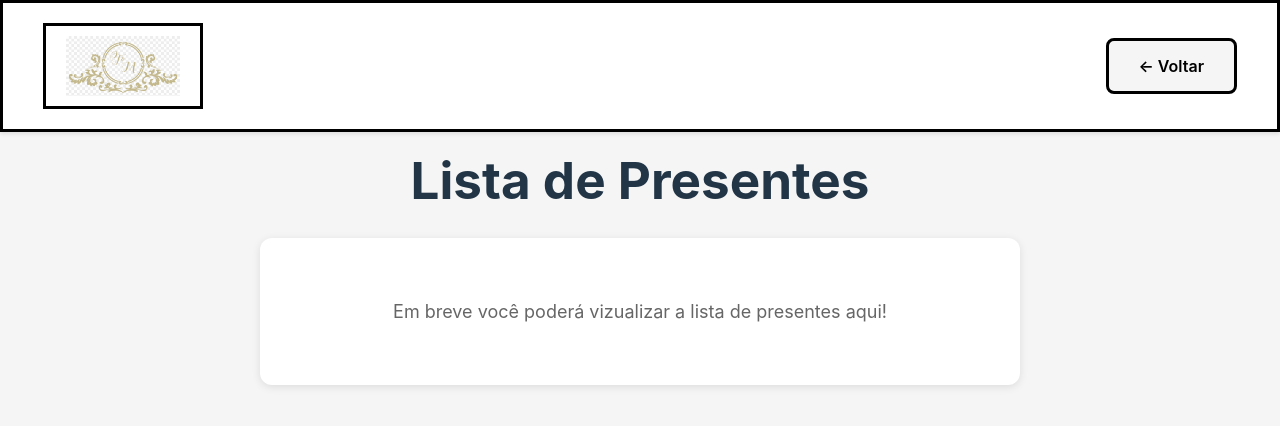
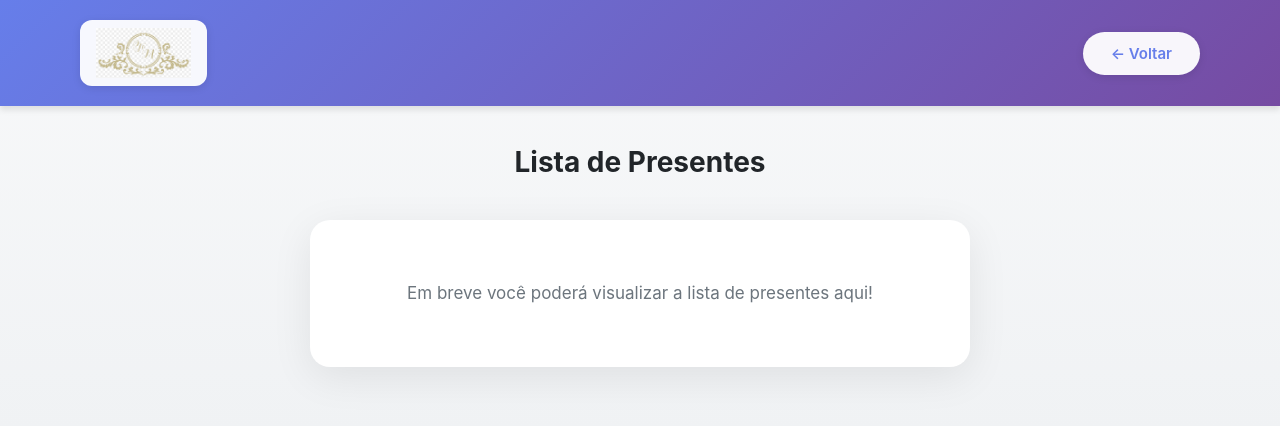
Before and after one commit to baradelbruno/wedding-ui, a React (Vite) app: page /lista-presentes in a window 1280 px wide. Shown: the top 426 px of the page. Built offline with nearby package versions, Linux system fonts and the light colour scheme.

Commit message:
added mui

```diff
--- a/package.json
+++ b/package.json
@@ -9,6 +9,10 @@
     "preview": "vite preview"
   },
   "dependencies": {
+    "@emotion/react": "^11.14.0",
+    "@emotion/styled": "^11.14.1",
+    "@mui/icons-material": "^7.3.8",
+    "@mui/material": "^7.3.8",
     "react": "^18.2.0",
     "react-dom": "^18.2.0",
     "react-router-dom": "^7.13.1"
--- a/src/components/Header.css
+++ b/src/components/Header.css
@@ -1,61 +1,106 @@
 .header {
+  background: linear-gradient(135deg, #667eea 0%, #764ba2 100%);
+  box-shadow: 0 4px 6px rgba(0, 0, 0, 0.1);
+  position: sticky;
+  top: 0;
+  z-index: 1000;
+}
+
+.header-content {
+  max-width: 1200px;
+  margin: 0 auto;
+  padding: 20px 40px;
   display: flex;
   justify-content: space-between;
   align-items: center;
-  padding: 20px 40px;
-  background-color: #ffffff;
-  border: 3px solid #000000;
-  box-shadow: 0 2px 4px rgba(0, 0, 0, 0.1);
 }
 
-.logo {
-  padding: 10px 20px;
-  border: 3px solid #000000;
-  background-color: #ffffff;
+.logo-container {
+  padding: 8px 16px;
+  background-color: rgba(255, 255, 255, 0.95);
+  border-radius: 12px;
   display: flex;
   align-items: center;
   justify-content: center;
+  box-shadow: 0 2px 8px rgba(0, 0, 0, 0.1);
+  transition: transform 0.2s ease, box-shadow 0.2s ease;
+}
+
+.logo-container:hover {
+  transform: translateY(-2px);
+  box-shadow: 0 4px 12px rgba(0, 0, 0, 0.15);
 }
 
 .logo-image {
-  height: 60px;
+  height: 50px;
   width: auto;
-  max-width: 200px;
+  max-width: 180px;
   object-fit: contain;
 }
 
 .nav-buttons {
   display: flex;
-  gap: 15px;
+  gap: 12px;
 }
 
 .nav-button {
-  padding: 15px 30px;
-  font-size: 16px;
+  padding: 12px 28px;
+  font-size: 15px;
   font-weight: 600;
-  border: 3px solid #000000;
-  background-color: #ffffff;
-  color: #000000;
+  border: none;
+  border-radius: 25px;
   cursor: pointer;
   transition: all 0.3s ease;
   white-space: nowrap;
+  font-family: -apple-system, BlinkMacSystemFont, 'Segoe UI', 'Roboto', 'Oxygen', 'Ubuntu', 'Cantarell', sans-serif;
 }
 
-.nav-button:hover {
-  background-color: #000000;
+.nav-button.primary {
+  background-color: #ffffff;
+  color: #667eea;
+  box-shadow: 0 2px 8px rgba(0, 0, 0, 0.1);
+}
+
+.nav-button.primary:hover {
+  transform: translateY(-2px);
+  box-shadow: 0 4px 12px rgba(0, 0, 0, 0.2);
+  background-color: #f8f9fa;
+}
+
+.nav-button.secondary {
+  background-color: rgba(255, 255, 255, 0.2);
   color: #ffffff;
+  border: 2px solid rgba(255, 255, 255, 0.5);
+}
+
+.nav-button.secondary:hover {
+  background-color: rgba(255, 255, 255, 0.3);
+  border-color: rgba(255, 255, 255, 0.8);
+  transform: translateY(-2px);
 }
 
 .back-button {
-  background-color: #f5f5f5;
+  background-color: rgba(255, 255, 255, 0.95);
+  color: #667eea;
+  box-shadow: 0 2px 8px rgba(0, 0, 0, 0.1);
+}
+
+.back-button:hover {
+  background-color: #ffffff;
+  transform: translateY(-2px);
+  box-shadow: 0 4px 12px rgba(0, 0, 0, 0.2);
 }
 
 /* Responsive design */
 @media (max-width: 768px) {
-  .header {
+  .header-content {
     flex-direction: column;
     gap: 20px;
-    padding: 20px;
+    padding: 16px 20px;
+  }
+
+  .logo-image {
+    height: 40px;
   }
 
   .nav-buttons {
@@ -65,5 +110,6 @@
 
   .nav-button {
     width: 100%;
+    padding: 14px 24px;
   }
 }
--- a/src/components/Header.jsx
+++ b/src/components/Header.jsx
@@ -9,20 +9,21 @@ function Header() {
 
   return (
     <header className="header">
-      <div className="logo">
+      <div className="header-content">
+        <div className="logo-container" onClick={() => navigate('/')} style={{ cursor: 'pointer' }}>
           <img src={logo} alt="Wedding Logo" className="logo-image" />
         </div>
 
         {isHomePage ? (
           <nav className="nav-buttons">
             <button
-            className="nav-button"
+              className="nav-button primary"
               onClick={() => navigate('/confirmar-presenca')}
             >
               Confirmar Presença
             </button>
             <button
-            className="nav-button"
+              className="nav-button secondary"
               onClick={() => navigate('/lista-presentes')}
             >
               Lista de Presentes
@@ -38,6 +39,7 @@ function Header() {
             </button>
           </nav>
         )}
+      </div>
     </header>
   )
 }
--- a/src/components/StatusMessage.jsx
+++ b/src/components/StatusMessage.jsx
@@ -1,16 +1,29 @@
 function StatusMessage({ message }) {
   if (!message) return null
 
+  const isSuccess = message.type === 'success'
+
   return (
     <div style={{
-      padding: '12px',
-      borderRadius: '8px',
-      marginBottom: '15px',
-      background: message.type === 'success' ? '#d4edda' : '#f8d7da',
-      color: message.type === 'success' ? '#155724' : '#721c24',
-      border: `1px solid ${message.type === 'success' ? '#c3e6cb' : '#f5c6cb'}`
+      padding: '16px 20px',
+      borderRadius: '12px',
+      marginBottom: '24px',
+      background: isSuccess
+        ? 'linear-gradient(135deg, #d4edda 0%, #c3e6cb 100%)'
+        : 'linear-gradient(135deg, #f8d7da 0%, #f5c6cb 100%)',
+      color: isSuccess ? '#155724' : '#721c24',
+      border: 'none',
+      boxShadow: '0 2px 8px rgba(0, 0, 0, 0.08)',
+      fontSize: '15px',
+      fontWeight: '500',
+      display: 'flex',
+      alignItems: 'center',
+      gap: '10px'
     }}>
-      {message.text}
+      <span style={{ fontSize: '20px' }}>
+        {isSuccess ? '✓' : '⚠'}
+      </span>
+      <span>{message.text}</span>
     </div>
   )
 }
--- a/src/index.css
+++ b/src/index.css
@@ -1,14 +1,15 @@
+* {
+  margin: 0;
+  padding: 0;
+  box-sizing: border-box;
+}
+
 :root {
-  font-family: Inter, system-ui, Avenir, Helvetica, Arial, sans-serif;
-  line-height: 1.5;
+  font-family: -apple-system, BlinkMacSystemFont, 'Segoe UI', 'Roboto', 'Oxygen', 'Ubuntu', 'Cantarell', 'Fira Sans', 'Droid Sans', 'Helvetica Neue', sans-serif;
+  line-height: 1.6;
   font-weight: 400;
-
-
-
-  color-scheme: light dark;
-  color: rgba(255, 255, 255, 0.87);
-  background-color: #242424;
-
+  color: #212529;
+  background-color: #ffffff;
   font-synthesis: none;
   text-rendering: optimizeLegibility;
   -webkit-font-smoothing: antialiased;
@@ -16,55 +17,28 @@
 }
 
 a {
-  font-weight: 500;
-  color: #646cff;
-  text-decoration: inherit;
+  color: #667eea;
+  text-decoration: none;
+  transition: color 0.3s ease;
 }
 a:hover {
-  color: #535bf2;
+  color: #764ba2;
 }
 
 body {
   margin: 0;
-  display: flex;
-  place-items: center;
   min-width: 320px;
   min-height: 100vh;
+  background: linear-gradient(to bottom, #f8f9fa 0%, #e9ecef 100%);
 }
 
 h1 {
-  font-size: 3.2em;
-  line-height: 1.1;
+  font-size: 2em;
+  line-height: 1.2;
+  font-weight: 700;
+  color: #212529;
 }
 
 button {
-  border-radius: 8px;
-  border: 1px solid transparent;
-  padding: 0.6em 1.2em;
-  font-size: 1em;
-  font-weight: 500;
   font-family: inherit;
-  background-color: #1a1a1a;
-  cursor: pointer;
-  transition: border-color 0.25s;
 }
-button:hover {
-  border-color: #646cff;
-}
-button:focus,
-button:focus-visible {
-  outline: 4px auto -webkit-focus-ring-color;
-}
-
-@media (prefers-color-scheme: light) {
-  :root {
-    color: #213547;
-    background-color: #ffffff;
-  }
-  a:hover {
-    color: #747bff;
-  }
-  button {
-    background-color: #f9f9f9;
-  }
-}
--- a/src/pages/GiftList.css
+++ b/src/pages/GiftList.css
@@ -2,24 +2,54 @@
   min-height: 100vh;
   display: flex;
   flex-direction: column;
-  background-color: #f5f5f5;
+  background: linear-gradient(to bottom, #f8f9fa 0%, #e9ecef 100%);
 }
 
 .content-wrapper {
-  max-width: 800px;
+  max-width: 700px;
   margin: 0 auto;
-  padding: 20px;
+  padding: 40px 20px;
   width: 100%;
 }
 
 .gift-list-page h1 {
   text-align: center;
-  margin-bottom: 30px;
+  margin-bottom: 40px;
+  font-size: 28px;
+  color: #212529;
+  font-weight: 700;
 }
 
 .card {
   background: white;
-  padding: 60px 30px;
-  border-radius: 12px;
-  box-shadow: 0 2px 8px rgba(0, 0, 0, 0.1);
+  padding: 60px 40px;
+  border-radius: 20px;
+  box-shadow: 0 10px 40px rgba(0, 0, 0, 0.08);
+  text-align: center;
 }
+
+.card p {
+  color: #6c757d;
+  font-size: 17px;
+  line-height: 1.6;
+}
+
+@media (max-width: 768px) {
+  .content-wrapper {
+    padding: 30px 16px;
+  }
+
+  .gift-list-page h1 {
+    font-size: 24px;
+    margin-bottom: 30px;
+  }
+
+  .card {
+    padding: 40px 24px;
+    border-radius: 16px;
+  }
+
+  .card p {
+    font-size: 16px;
+  }
+}
--- a/src/pages/GiftList.jsx
+++ b/src/pages/GiftList.jsx
@@ -12,10 +12,10 @@ function GiftList() {
         </div>
 
         <div className="card">
-        <p style={{ textAlign: 'center', fontSize: '18px', color: '#666' }}>
-          Em breve você poderá vizualizar a lista de presentes aqui!
-        </p>
-      </div>
+          <p>
+            Em breve você poderá visualizar a lista de presentes aqui!
+          </p>
+        </div>
       </div>
     </div>
   )
--- a/src/pages/GuestConfirmation.css
+++ b/src/pages/GuestConfirmation.css
@@ -2,24 +2,43 @@
   min-height: 100vh;
   display: flex;
   flex-direction: column;
-  background-color: #f5f5f5;
+  background: linear-gradient(to bottom, #f8f9fa 0%, #e9ecef 100%);
 }
 
 .content-wrapper {
-  max-width: 800px;
+  max-width: 700px;
   margin: 0 auto;
-  padding: 20px;
+  padding: 40px 20px;
   width: 100%;
 }
 
 .guest-confirmation-page h1 {
   text-align: center;
-  margin-bottom: 30px;
+  margin-bottom: 40px;
+  font-size: 28px;
+  color: #212529;
+  font-weight: 700;
 }
 
 .card {
   background: white;
-  padding: 30px;
-  border-radius: 12px;
-  box-shadow: 0 2px 8px rgba(0, 0, 0, 0.1);
+  padding: 40px;
+  border-radius: 20px;
+  box-shadow: 0 10px 40px rgba(0, 0, 0, 0.08);
 }
+
+@media (max-width: 768px) {
+  .content-wrapper {
+    padding: 30px 16px;
+  }
+
+  .guest-confirmation-page h1 {
+    font-size: 24px;
+    margin-bottom: 30px;
+  }
+
+  .card {
+    padding: 24px 20px;
+    border-radius: 16px;
+  }
+}
--- a/src/pages/HomePage.css
+++ b/src/pages/HomePage.css
@@ -2,27 +2,34 @@
   min-height: 100vh;
   display: flex;
   flex-direction: column;
-  background-color: #f5f5f5;
+  background: linear-gradient(to bottom, #f8f9fa 0%, #e9ecef 100%);
 }
 
 .main-content {
   flex: 1;
   display: flex;
   justify-content: center;
-  align-items: flex-start;
-  padding: 40px;
+  align-items: center;
+  padding: 60px 40px;
 }
 
 .photo-placeholder {
   width: 100%;
   max-width: 1200px;
-  height: 400px;
-  border: 3px solid #000000;
+  height: 500px;
+  border-radius: 20px;
   background-color: #ffffff;
   display: flex;
   justify-content: center;
   align-items: center;
   overflow: hidden;
+  box-shadow: 0 10px 40px rgba(0, 0, 0, 0.1);
+  transition: transform 0.3s ease, box-shadow 0.3s ease;
+}
+
+.photo-placeholder:hover {
+  transform: translateY(-5px);
+  box-shadow: 0 15px 50px rgba(0, 0, 0, 0.15);
 }
 
 .main-image {
@@ -33,7 +40,12 @@
 
 /* Responsive design */
 @media (max-width: 768px) {
+  .main-content {
+    padding: 30px 20px;
+  }
+
   .photo-placeholder {
-    height: 300px;
+    height: 350px;
+    border-radius: 16px;
   }
 }
```
Also changed, not shown: src/components/ConfirmationForm.jsx (+57 -29 lines), src/components/GuestSearch.jsx (+26 -19 lines), src/pages/GuestConfirmation.jsx (+45 -11 lines), 1 other file (tests, documents, lock files or other folders). Lines whose indentation alone changed are shown as unchanged.
